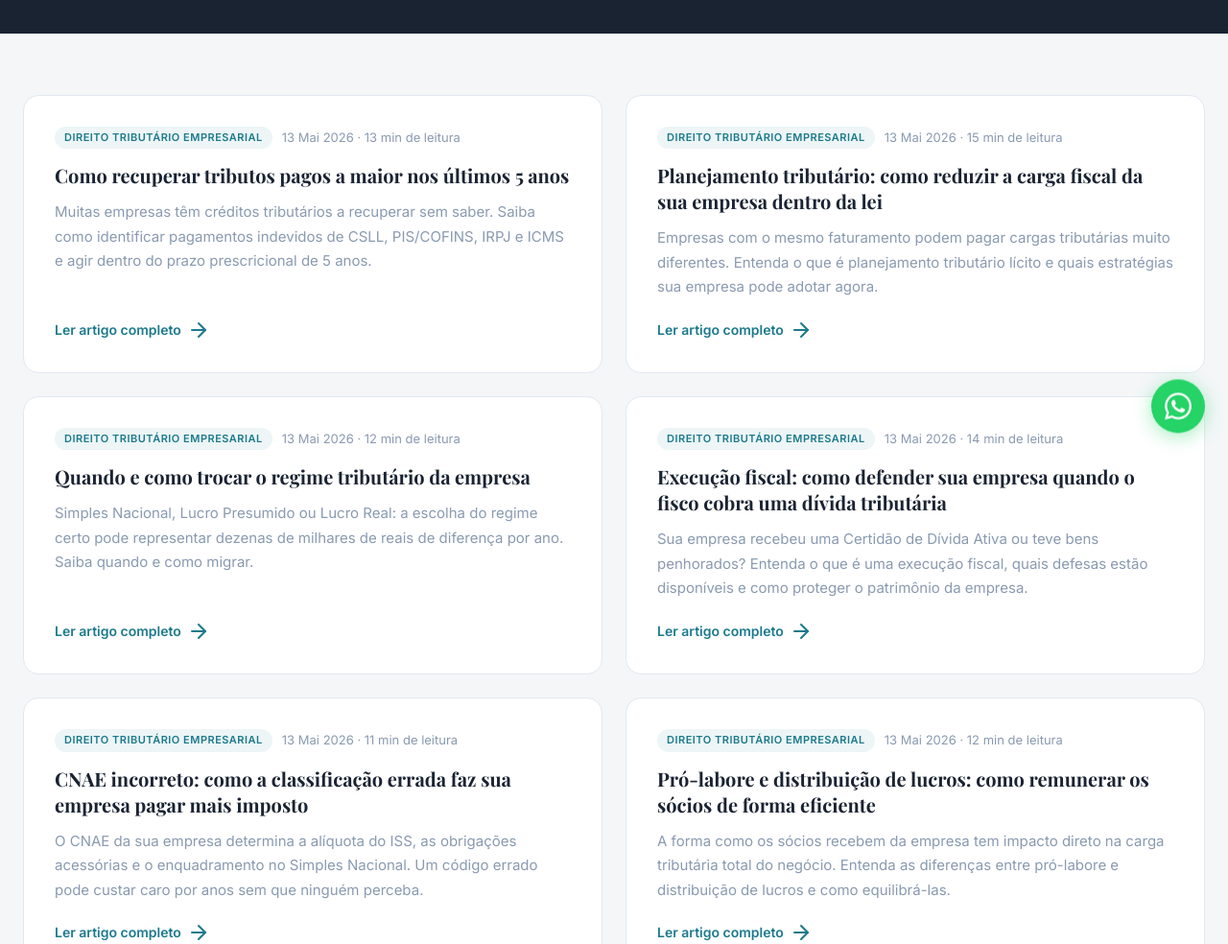
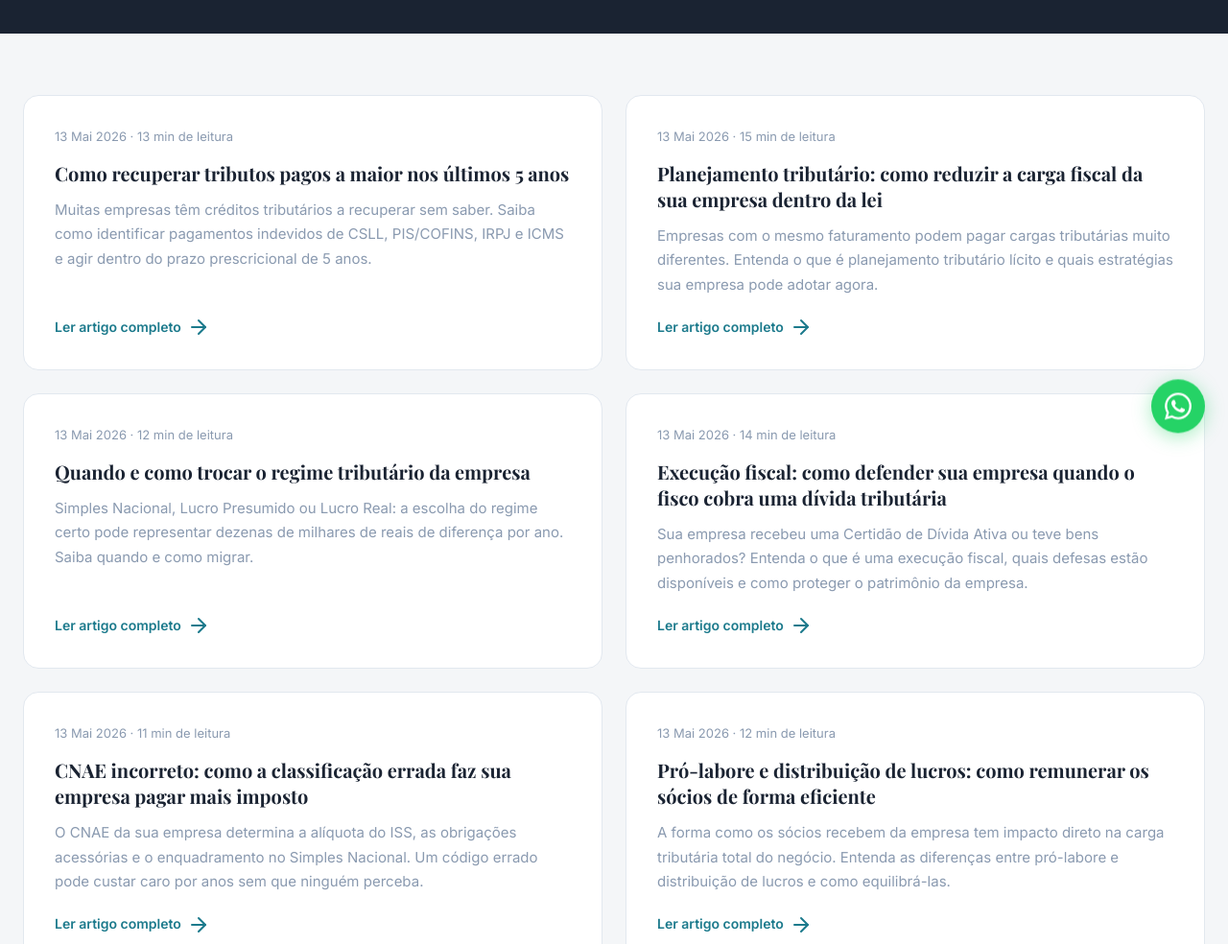
Before and after one commit to bellottivictor77-glitch/victorbellotti-site, a plain HTML site: page artigos/index.html in a window 1280 px wide. Shown: the part 320-1304 px from the top of the page at 96% size. Drawn offline with nearby package versions, Linux system fonts and the light colour scheme.

Commit message:
style: remove badge de categoria dos cards de artigos
Co-Authored-By: Claude Sonnet 4.6 <noreply@anthropic.com>

```diff
--- a/artigos/index.html
+++ b/artigos/index.html
@@ -97,7 +97,6 @@
 
         <article class="listing-card" data-animate>
           <div class="listing-card__meta">
-            <span class="listing-card__badge">Direito Tributário Empresarial</span>
 <span class="listing-card__date">13 Mai 2026 · 13 min de leitura</span>
           </div>
           <h2 class="listing-card__title">Como recuperar tributos pagos a maior nos últimos 5 anos</h2>
@@ -109,7 +108,6 @@
 
         <article class="listing-card" data-animate data-animate-delay="1">
           <div class="listing-card__meta">
-            <span class="listing-card__badge">Direito Tributário Empresarial</span>
 <span class="listing-card__date">13 Mai 2026 · 15 min de leitura</span>
           </div>
           <h2 class="listing-card__title">Planejamento tributário: como reduzir a carga fiscal da sua empresa dentro da lei</h2>
@@ -121,7 +119,6 @@
 
         <article class="listing-card" data-animate>
           <div class="listing-card__meta">
-            <span class="listing-card__badge">Direito Tributário Empresarial</span>
 <span class="listing-card__date">13 Mai 2026 · 12 min de leitura</span>
           </div>
           <h2 class="listing-card__title">Quando e como trocar o regime tributário da empresa</h2>
@@ -133,7 +130,6 @@
 
         <article class="listing-card" data-animate data-animate-delay="1">
           <div class="listing-card__meta">
-            <span class="listing-card__badge">Direito Tributário Empresarial</span>
 <span class="listing-card__date">13 Mai 2026 · 14 min de leitura</span>
           </div>
           <h2 class="listing-card__title">Execução fiscal: como defender sua empresa quando o fisco cobra uma dívida tributária</h2>
@@ -145,7 +141,6 @@
 
         <article class="listing-card" data-animate>
           <div class="listing-card__meta">
-            <span class="listing-card__badge">Direito Tributário Empresarial</span>
 <span class="listing-card__date">13 Mai 2026 · 11 min de leitura</span>
           </div>
           <h2 class="listing-card__title">CNAE incorreto: como a classificação errada faz sua empresa pagar mais imposto</h2>
@@ -157,7 +152,6 @@
 
         <article class="listing-card" data-animate data-animate-delay="1">
           <div class="listing-card__meta">
-            <span class="listing-card__badge">Direito Tributário Empresarial</span>
 <span class="listing-card__date">13 Mai 2026 · 12 min de leitura</span>
           </div>
           <h2 class="listing-card__title">Pró-labore e distribuição de lucros: como remunerar os sócios de forma eficiente</h2>
```
Lines whose indentation alone changed are shown as unchanged.
